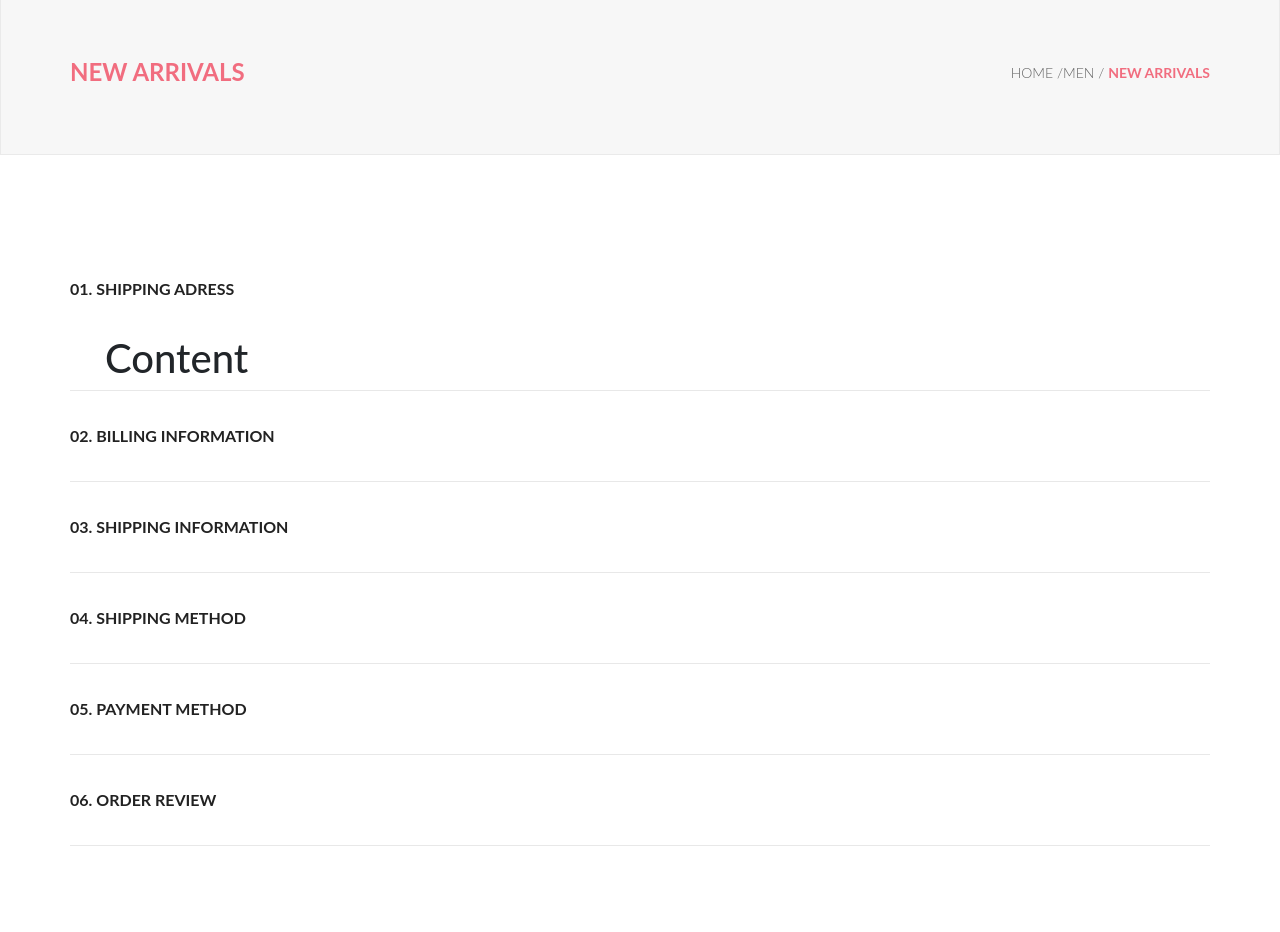
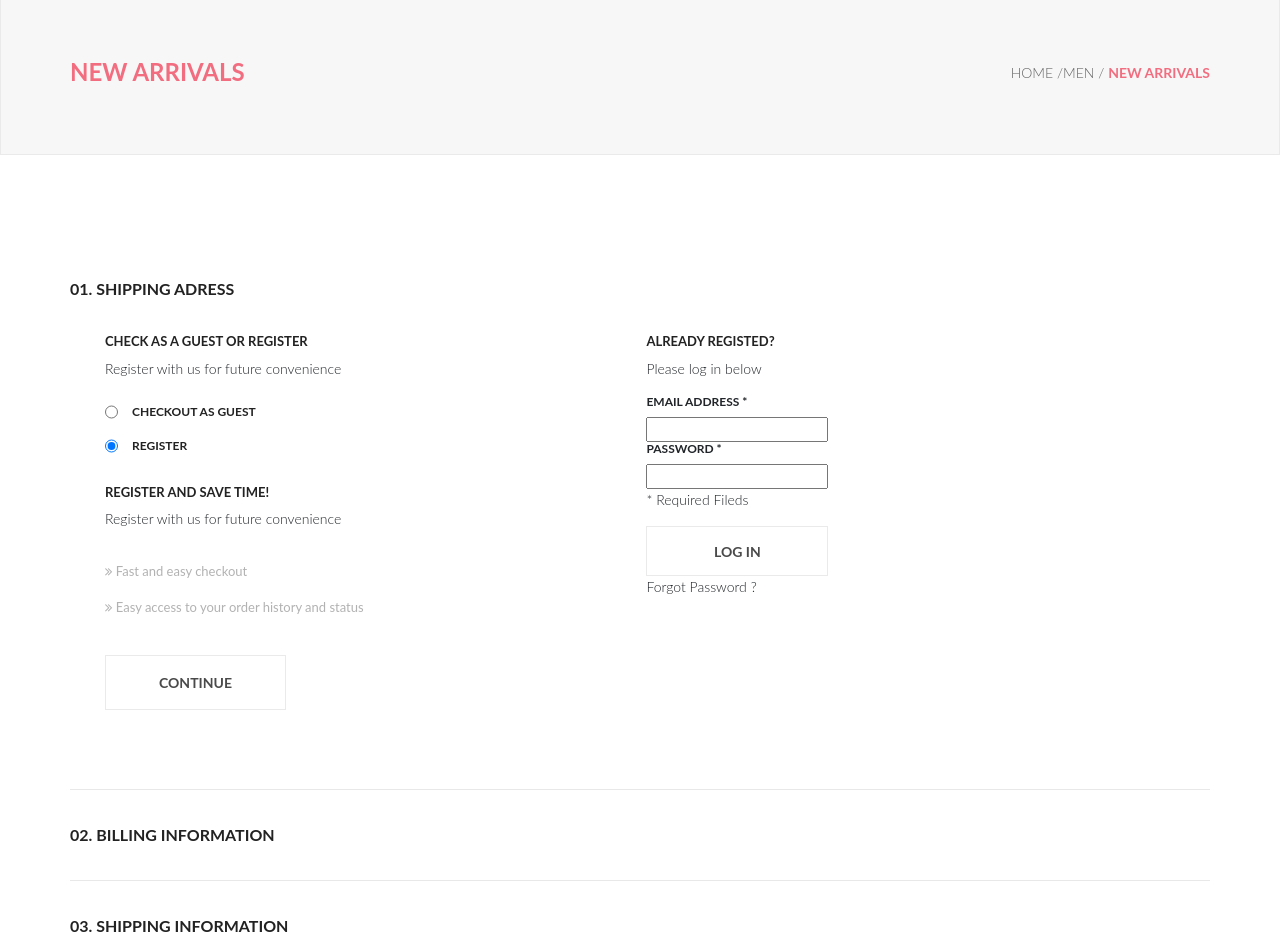
Before and after one commit to kutuz00/Online-Store, a plain HTML site: page checkout.html in a window 1280 px wide. Shown: the part 154-1086 px from the top of the page. Drawn offline with nearby package versions, Linux system fonts and the light colour scheme.

Commit message:
checkout guest

```diff
--- a/checkout.html
+++ b/checkout.html
@@ -433,9 +433,44 @@
                     <input class="tab-input" type="radio" name="accordion" id="shiping-address" checked>
                     <label class="tab-label" for="shiping-address">01. Shipping Adress</label>
                     <div class="tab-content">
+                        <form class="tab-content-guest-chk-out" id="guest-chk-out" action="#">
+                            <h3 class="tab-content-header">Check as a guest or register</h3>
+                            <p>Register with us for future convenience</p>
+                            <div class="tab-content-guest">
+                                <input type="radio" name="guest-chk-out" id="guest"><label
+                                    class="tab-content-header tab-content-header_label" for="guest">checkout as
+                                    guest</label>
+                            </div>
+                            <div class="tab-content-guest-register">
 
+                                <input type="radio" name="guest-chk-out" id="register" checked><label
+                                    class=" tab-content-header tab-content-header_label" for="register">register</label>
 
-                        <h1>Content</h1>
+                            </div>
+
+                            <h3 class="tab-content-header tab-content-header-spacer">register and save time!</h3>
+                            <p>Register with us for future convenience</p>
+                            <p class="tab-content-guest-chk-out-easy"> Fast and easy checkout</p>
+                            <p class="tab-content-guest-chk-out-easy"> Easy access to your order history and status
+                            </p>
+                            <button class="shoping-cart-buttons-button shoping-cart-buttons-button_continue"
+                                for="guest-chk-out">Continue</button>
+
+                        </form>
+
+                        <form class="tab-content-member" id="member" action="#">
+                            <h3 class="tab-content-header">Already registed?</h3>
+                            <p>Please log in below</p>
+                            <h4 class="tab-content-header_h4">EMAIL ADDRESS *</h4>
+                            <input type="text" for="member" required>
+                            <h4 class="tab-content-header_h4">PASSWORD *</h4>
+                            <input type="text" for="member" required>
+                            <p>* Required Fileds</p>
+                            <button class="shoping-cart-buttons-login" for="member">Log in</button>
+                            <p>Forgot Password ?</p>
+
+                        </form>
+
 
 
 
--- a/style.sass
+++ b/style.sass
@@ -15,7 +15,8 @@ a
 ul, li, ol, details
     margin: 0 0 0 0
     padding: 0 0 0 0
-
+input
+    outline: none
 .container
     max-width: 1140px
     margin: 0 auto
@@ -1359,7 +1360,7 @@ details[open] > .producs-menu-category::after
     margin-bottom: 63px
     &-button,
     &-reset,
-    &-continue,
+    &-login,
         color: #4a4a4a
         font-size: 14px
         font-weight: 700
@@ -1386,6 +1387,11 @@ details[open] > .producs-menu-category::after
             &:hover
                 background-color: #ffffff
                 color: #f16d7f
+        &_continue
+            width: max-content
+            margin-top: 38px
+            margin-bottom: 79px
+            padding: 16px 53px
 
 .shopping-cart-bottom
     display: flex
@@ -1465,13 +1471,53 @@ details[open] > .producs-menu-category::after
             text-transform: uppercase
             padding: 33px 0
             &:hover
-                background: darken(#e8e8e8, 10% )
+                background: lighten(#f16d7f, 0 )
+                color: #ffffff
 
         &-content
             border-bottom: 1px solid #e8e8e8
             padding-left: 35px
             max-height: 0
             transition: all .35s
+            width: 100%
+            display: flex
+            flex-wrap: wrap
+            &-guest,
+            &-guest-register,
+                display: flex
+                flex-wrap: wrap
+                padding: 8px 0
+                input
+                    margin-right: 14px
+
+            &-guest-chk-out
+                width: 49%
+                display: flex
+                flex-direction: column
+            &-guest-chk-out-easy
+                color: #b3b2b2
+                font-size: 13px
+                font-weight: 400
+                line-height: 20px
+                text-align: left
+                margin: 0
+                padding-top: 16px
+                &::before
+                    content: "\f101"
+            &-header
+                color: #222222
+                font-size: 13px
+                font-weight: 700
+                text-transform: uppercase
+                &_h4,
+                &_label,
+                    font-size: 12px
+                    font-weight: 700
+                &-spacer
+                    padding-top: 22px
+            &-member
+                display: flex
+                flex-direction: column
 
 .footer-top
     height: 438px
```
Also changed, not shown: style.css, 1 other file.
